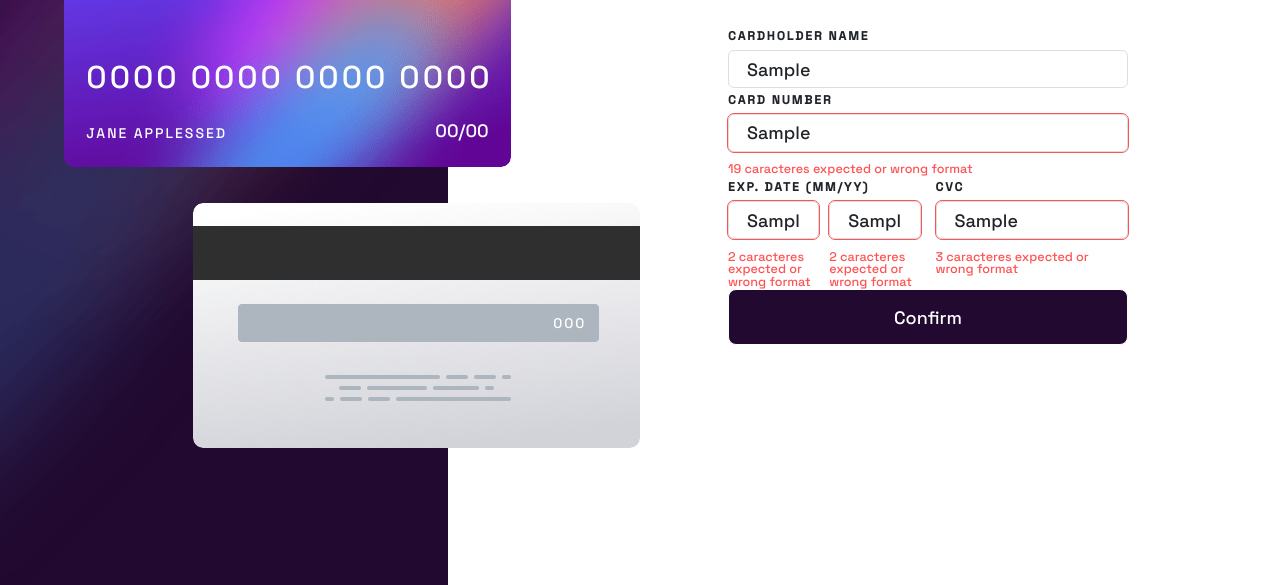
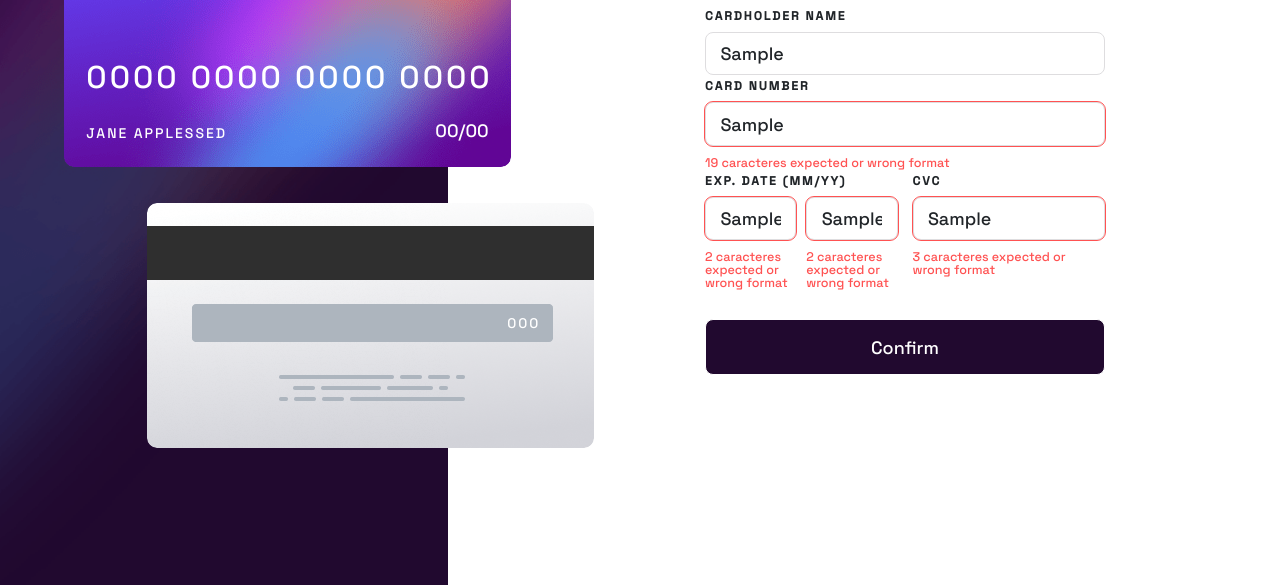
Before and after one commit to MuriWolf/interactive-card-details-form, a website: page index.html in a window 1280 px wide. Both pictures are taken after typing "Sample", "Sample", "Sample", "Sample", "Sample" into the empty fields and a click on the button "Confirm". Shown: the part 215-800 px from the top of the page. Drawn offline with nearby package versions, Linux system fonts and the light colour scheme.

Commit message:
some changes

```diff
--- a/index.html
+++ b/index.html
@@ -51,13 +51,13 @@
             <input type="text" id="cvc" placeholder="e.g. 123" maxlength="3" pattern="[0-9]{3}" required>
           </div>
         </div>
-        <button class="btn" type="submit" id="submitBtn">Confirm</button>
+        <button class="btn mt-5" type="submit" id="submitBtn">Confirm</button>
       </form>
       <div id="card-complete" class="d-flex d-none flex-column gap-4" style="width: 100%; max-width: 360px;">
         <img class="d-block mx-auto" src="images/icon-complete.svg" alt="">
         <h1 class="text-center display-5 text-uppercase text--very-dark-violet mt-4" style="letter-spacing: 3px;">Thank you!</h1>
         <p class="text-center text--dark-grayish-violet">We've added your card details</p>
-        <button class="btn w-100 mt-5" onclick="window.location.reload();">Continue</button>
+        <button class="btn w-100 " onclick="window.location.reload();">Continue</button>
       </div>
     </div>
   </main>
--- a/src/js/index.js
+++ b/src/js/index.js
@@ -57,7 +57,7 @@ function checkError(el, size) {
 function toggleError(el, error, errorMessage) {
     if(error) {
         $(el).addClass("error");
-        $(el).after(`<span class='error-message'>${errorMessage}</span>`);
+        $(el).after(`<span class='error-message d-block'>${errorMessage}</span>`);
     } else {
         $(el).siblings("span").empty();
         $(el).removeClass("error");
--- a/src/scss/base/_base.scss
+++ b/src/scss/base/_base.scss
@@ -25,13 +25,16 @@ img {
 input {
     display: block;
     width: 100%;
-    border-radius: 6px;
+    border-radius: 8px;
     border: 1px solid var(--light-grayish-violet);
     height: 1rem;
     font-size: 1.8rem;
-    padding: 1em;
+    padding: 1.15em 0.8em;
     color: var(--Very-dark-violet);
 
+    &::placeholder {
+        color: var(--light-grayish-violet);
+    }
     &:focus, &:hover {
         outline: 1px solid var(--Very-dark-violet);
     }
@@ -41,7 +44,7 @@ label {
     text-transform: uppercase;
     letter-spacing: 2px;
     font-size: 1.2rem;
-    margin-bottom: 0.8rem;
+    margin-bottom: 1rem;
     color: var(--Very-dark-violet);
     font-weight: bold;
 }
--- a/src/scss/layouts/_card-details.scss
+++ b/src/scss/layouts/_card-details.scss
@@ -22,6 +22,7 @@
     align-items: unset;
     gap: 2em;
     position: relative;
+    max-width: 530px;
 
     & .card:first-child {
         z-index: 2;
@@ -96,7 +97,6 @@
                 top: 45%;
                 font-size: 1.2rem;
             }
-
         }
     }
 
@@ -123,5 +123,5 @@
     flex-direction: column;
     justify-content: space-between;
     max-width: 400px;
-    height: 320px;
+    height: 360px;
 }
```
Also changed, not shown: src/scss/main.css, 1 other file.
